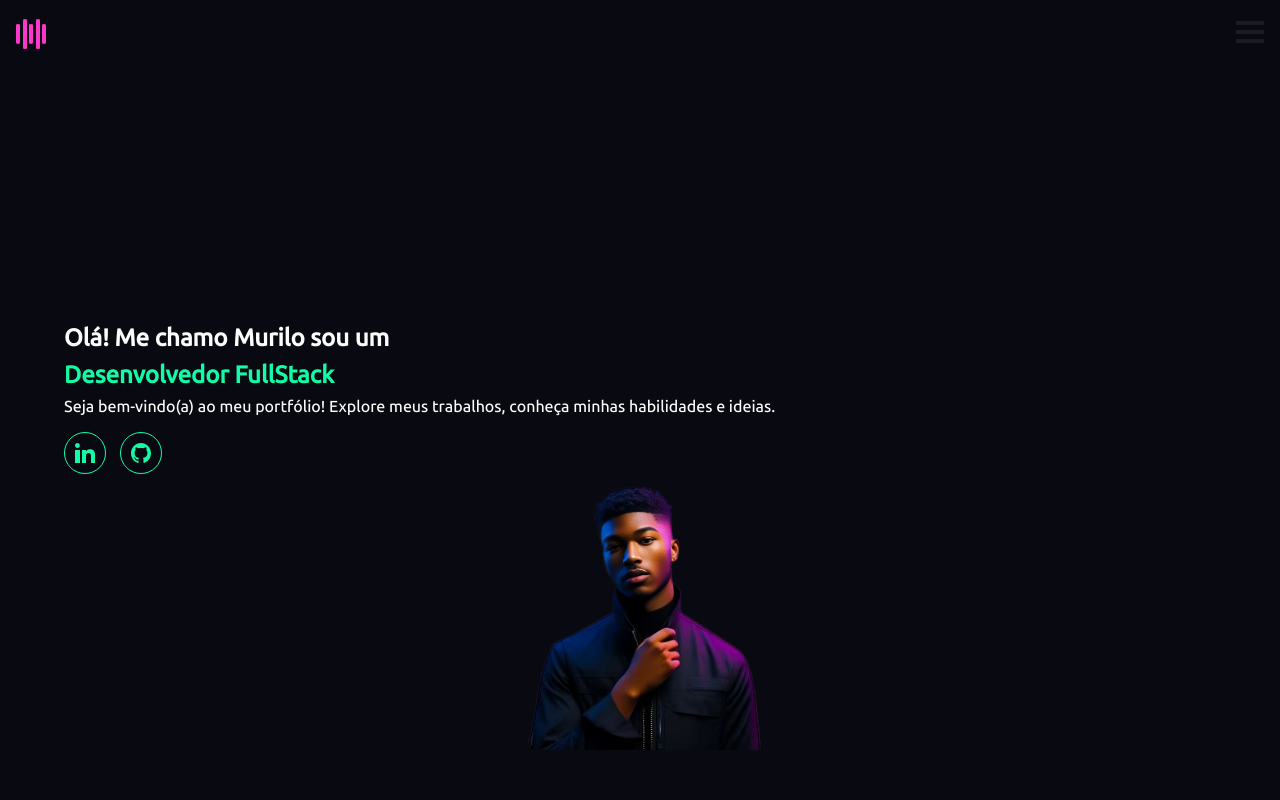
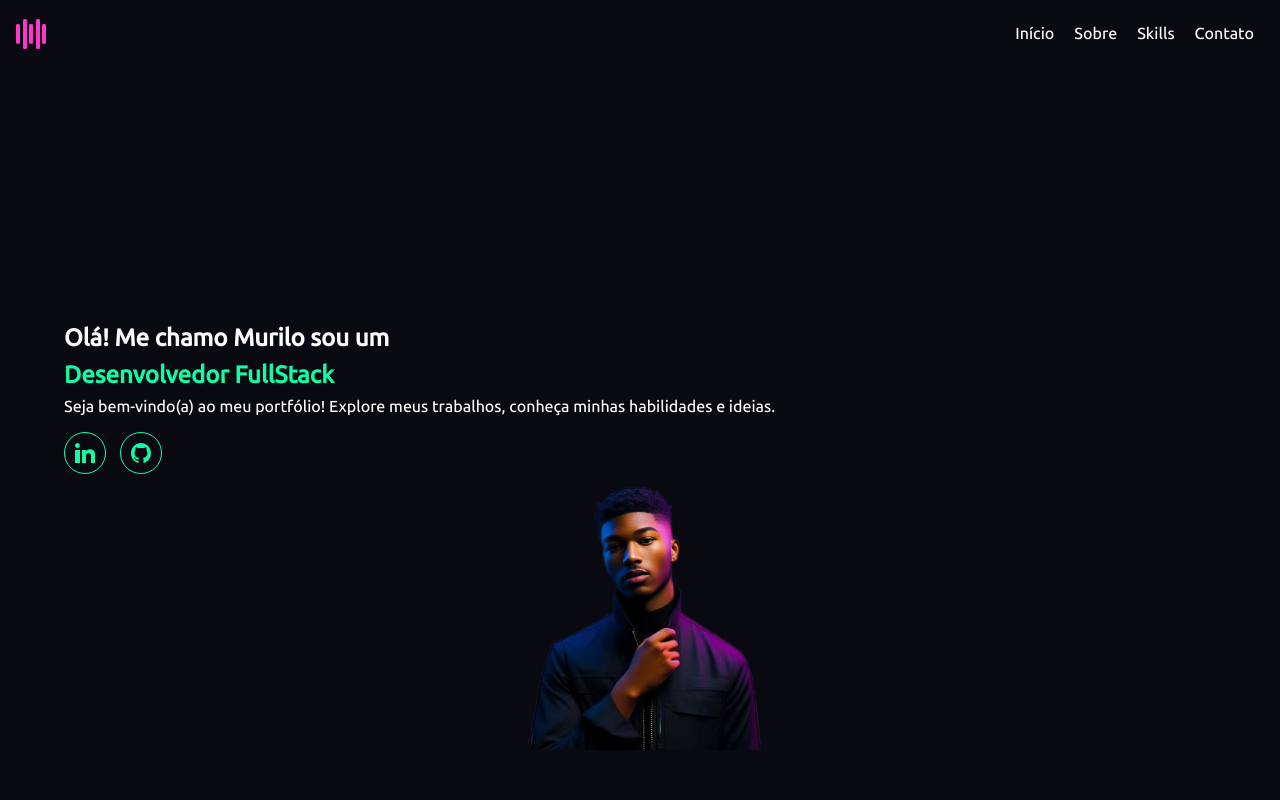
Before and after one commit to murilonicemento/my-portfolio, a Vue app: page / in a window 1280 px wide. Shown: the top 800 px of the page. Built offline with nearby package versions, Linux system fonts and the light colour scheme.

Commit message:
style: add responsiveness to 768px windows or grader

```diff
--- a/src/components/HamburguerMenu.vue
+++ b/src/components/HamburguerMenu.vue
@@ -24,23 +24,29 @@ const toggleMenu = (): void => {
 </script>
 
 <template>
-  <div>
+  <nav>
     <div class="hamburger" @click="toggleMenu">
-      <div :class="{ bar: true, bar1: true, change: isOpen }"></div>
-      <div :class="{ bar: true, bar2: true, change: isOpen }"></div>
-      <div :class="{ bar: true, bar3: true, change: isOpen }"></div>
+      <div class="bar"></div>
+      <div class="bar"></div>
+      <div class="bar"></div>
     </div>
-    <ul v-if="isOpen" class="menu">
+    <ul :class="{ menu: true, open: isOpen }">
       <li v-for="link in links" :key="link.id">
         <RouterLink :to="{ path: link.path, hash: link.hash }" class="nav-link">{{
           link.name
         }}</RouterLink>
       </li>
     </ul>
-  </div>
+  </nav>
 </template>
 
 <style scoped lang="css">
+nav {
+  display: flex;
+  align-items: center;
+  justify-content: space-between;
+}
+
 .hamburger {
   display: inline-block;
   cursor: pointer;
@@ -67,6 +73,11 @@ const toggleMenu = (): void => {
   margin: 0;
   display: flex;
   flex-direction: column;
+  visibility: hidden;
+}
+
+.menu.open {
+  visibility: visible;
 }
 
 .menu li {
@@ -96,4 +107,31 @@ const toggleMenu = (): void => {
 .nav-link:hover::after {
   width: 100%;
 }
+
+@media (min-width: 768px) {
+  .hamburger {
+    display: none;
+  }
+
+  .menu {
+    position: static;
+    flex-direction: row;
+    background: none;
+    box-shadow: none;
+    width: auto;
+    visibility: visible;
+  }
+
+  .menu li {
+    padding: 0 10px;
+  }
+
+  .menu li a {
+    color: var(--color-white);
+  }
+
+  .nav-link {
+    color: var(--color-black-hover);
+  }
+}
 </style>
```
